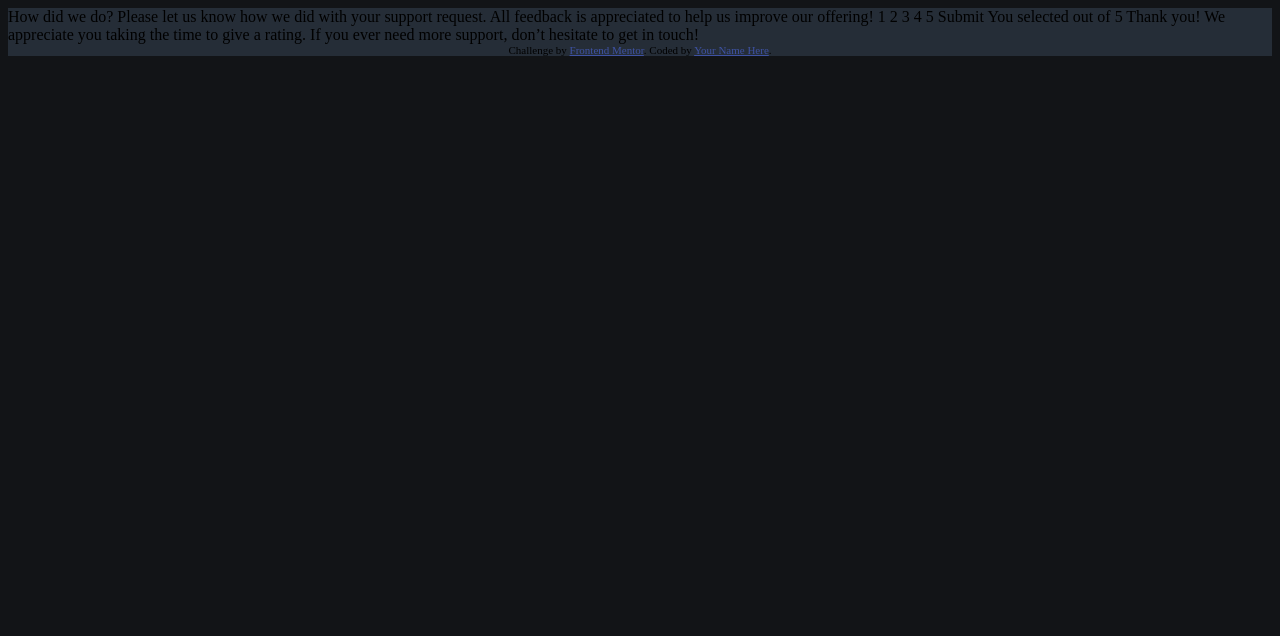
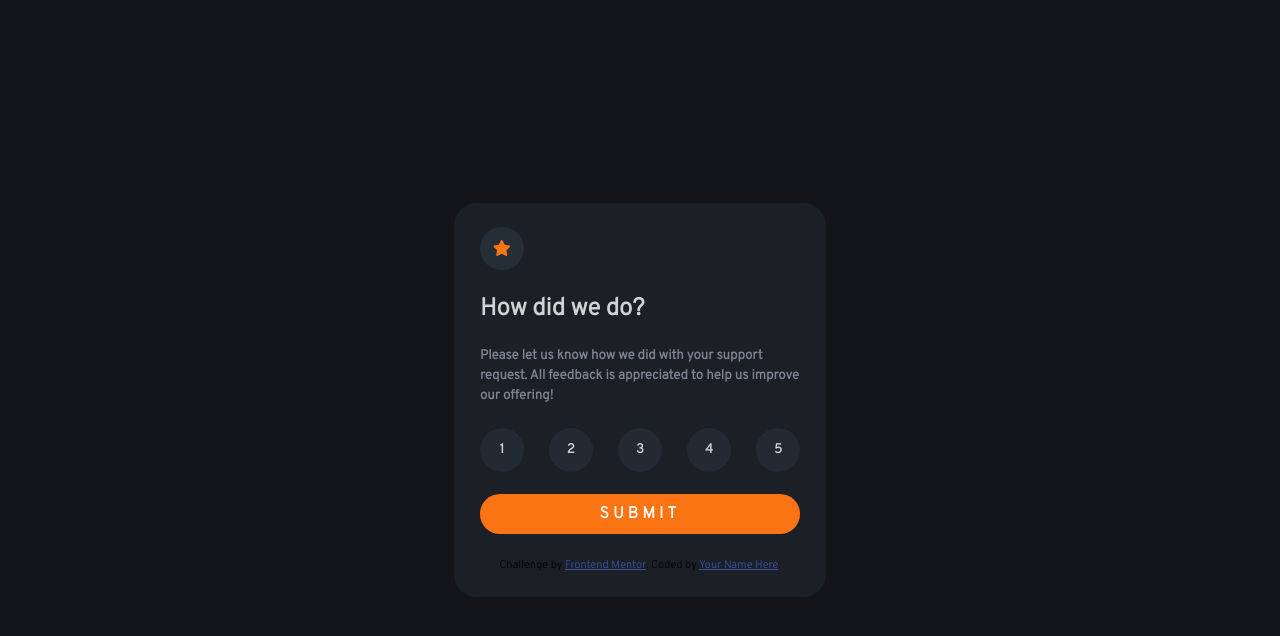
Before and after one commit to hemjay07/interactive-rating-component-main, a plain HTML site: page index.html in a window 1280 px wide. Drawn offline with Linux system fonts and the light colour scheme.

Commit message:
completed the task

```diff
--- a/index.html
+++ b/index.html
@@ -12,28 +12,63 @@
       href="./images/favicon-32x32.png"
     />
     <link rel="stylesheet" href="style.css" />
+    <link
+      rel="stylesheet"
+      href="https://cdnjs.cloudflare.com/ajax/libs/font-awesome/6.1.1/css/all.min.css"
+    />
+    <!-- Google font -->
+    <link
+      href="https://fonts.googleapis.com/css2?family=Overpass:wght@300&display=swap"
+      rel="stylesheet"
+    />
+
     <title>Frontend Mentor | Interactive rating component</title>
 
     <!-- Feel free to remove these styles or customise in your own stylesheet 👍 -->
   </head>
   <body>
-    <div class="card">
     <!-- Rating state start -->
-
-      How did we do? Please let us know how we did with your support request.
-      All feedback is appreciated to help us improve our offering! 1 2 3 4 5
-      Submit
+    <div id="rating">
+      <div class="icon"><i class=" star fa-solid fa-star"></i>
+    </i></div>
+    <div>
+      <h2>How did we do?</h2>
+    </div>
+    <div>
+      <h5>Please let us know how we did with your support request. All
+    feedback is appreciated to help us improve our offering!</h5>
+    </div>
+    <div class="rating-scores">
+      <div><h5 class="scores">1</h5></div>
+      <div><h5 class="scores">2</h5></div>
+      <div><h5 class="scores">3</h5></div>
+      <div><h5 class="scores">4</h5></div>
+      <div><h5 class="scores">5</h5></div>
+    </div>
+    <div id="submit"><h4 >SUBMIT</h4></div>
+    </div>
 
     <!-- Rating state end -->
 
-      <!-- Thank you state start -->
+    <!-- Thank you state start  -->
 
-      You selected
-      <!-- Add rating here -->
-      out of 5 Thank you! We appreciate you taking the time to give a rating. If
-      you ever need more support, don’t hesitate to get in touch!
+    <div id="thanks">
+      <img class="illustration" src="/images/illustration-thank-you.svg" />
+      <div>
+        <h4 id="message">You selected Add rating here out of 5</h4>
+      </div>
+      <div>
+        <h2>Thank you!</h2>
+      </div>
+      <div>
+        <h5>
+          We appreciate you taking the time to give a rating. If you ever need
+          more support, don’t hesitate to get in touch!
+        </h5>
+      </div>
 
       <!-- Thank you state end -->
+    </div>
 
     <div class="attribution">
       Challenge by
@@ -41,6 +76,7 @@
         >Frontend Mentor</a
       >. Coded by <a href="#">Your Name Here</a>.
     </div>
-    </div>
+
+    <script src="script.js"></script>
   </body>
 </html>
--- /dev/null
+++ b/script.js
@@ -0,0 +1,43 @@
+"use strict";
+// create a state function that allows the submit button to change the div to thanks only if the rating has been done
+let rated = false;
+// Select all the score element and destructed the nodelist returned into an array
+const scores = [...document.querySelectorAll(".scores")];
+
+// console.log(bread);
+
+// for each score in the array:
+scores.forEach((score) => {
+  // Add event listener to each of the score
+  score.addEventListener("click", function () {
+    //   from the array of scores, find the score whose background color is grey(clicked)
+    const clickedScore = scores.find(
+      (x) => x.style.backgroundColor === "rgb(149, 158, 172)"
+    );
+    if (clickedScore) {
+      // if any of the score is grey(clicked), reset the background color(javascript only affects the inline style so changing the style.backgroundColor to "" will reset the background color to style in the css stylesheet)
+      clickedScore.style.backgroundColor = "";
+    }
+    // Change the background color of the currently clicked score to grey(clicked)
+    score.style.backgroundColor = "rgb(149, 158, 172)";
+    rated = true;
+  });
+});
+
+const submit = document.getElementById("submit");
+const thanks = document.getElementById("thanks");
+const rating = document.getElementById("rating");
+const message = document.getElementById("message");
+
+submit.addEventListener("click", function () {
+  if (rated) {
+    rating.style.display = "none";
+    thanks.style.display = "block";
+    // find the score that has been clicked so as to display it has the choosen one
+    const theChosenOne = scores.find(
+      (score) => score.style.backgroundColor === "rgb(149, 158, 172)"
+    );
+    // set the inner html of the message element to report what the rating is
+    message.innerHTML = `You selected ${theChosenOne.innerHTML} out of 5`;
+  }
+});
--- a/style.css
+++ b/style.css
@@ -1,17 +1,111 @@
+html {
+  height: 100%;
+  background-color: hsl(216, 12%, 8%);
+  display: flex;
+}
+body {
+  background-color: hsl(215, 18%, 13%);
+  width: 25%;
+  margin: auto;
+  padding: 0 2% 2%;
+  border-radius: 6%;
+  font-family: "Overpass", sans-serif;
+}
+.star {
+  color: hsl(25, 97%, 53%);
+  /* background-color: hsl(25, 97%, 53%); */
+}
+.icon {
+  background-color: hsl(213, 19%, 18%);
+  width: 2.725rem;
+  height: 2.725rem;
+  border-radius: 100%;
+  display: flex;
+  align-items: center;
+  justify-content: center;
+  margin: 1.5rem 0;
+}
+
+#rating {
+  display: block;
+}
+
+#thanks {
+  display: none;
+  text-align: center;
+}
+
+h2 {
+  color: white;
+  opacity: 0.8;
+}
+h5 {
+  color: hsl(217, 12%, 63%);
+  line-height: 1.5;
+  opacity: 0.8;
+}
+.rating-scores {
+  display: flex;
+  justify-content: space-between;
+}
+.scores {
+  height: 2.725rem;
+  width: 2.725rem;
+  color: white;
+  background-color: hsl(213, 19%, 18%);
+  border-radius: 100%;
+  display: flex;
+  align-items: center;
+  justify-content: center;
+  margin-top: 0;
+}
+.scores:hover {
+  background-color: hsl(25, 97%, 53%);
+  cursor: pointer;
+}
+#submit h4 {
+  margin: 0;
+  padding: 5px;
+}
+#submit {
+  color: white;
+  letter-spacing: 0.25rem;
+  background-color: hsl(25, 97%, 53%);
+  border-radius: 30px;
+  text-align: center;
+  padding: 0.3rem 0;
+}
+#submit:hover {
+  background-color: white;
+  color: hsl(25, 97%, 53%);
+  cursor: pointer;
+}
+
+.illustration {
+  margin: 2rem 0 1rem;
+}
+#message {
+  color: hsl(25, 97%, 53%);
+  background-color: hsl(213, 19%, 18%);
+  padding: 0.5rem 0;
+  border-radius: 15px;
+}
+
 .attribution {
   font-size: 11px;
   text-align: center;
+  margin-top: 1.5rem;
 }
 .attribution a {
   color: hsl(228, 45%, 44%);
 }
 
-body {
-  background-color: hsl(216, 12%, 8%);
-  display: flex;
+@media screen and (max-width: 1021px) {
+  body {
+    background-color: hsl(215, 18%, 13%);
+    width: 70%;
+    margin: auto;
+    padding: 0 8% 5%;
+    border-radius: 6%;
+  }
 }
-
-.card {
-  background-color: hsl(213, 19%, 18%);
-  margin: auto;
-}
```
Lines whose indentation alone changed are shown as unchanged.
